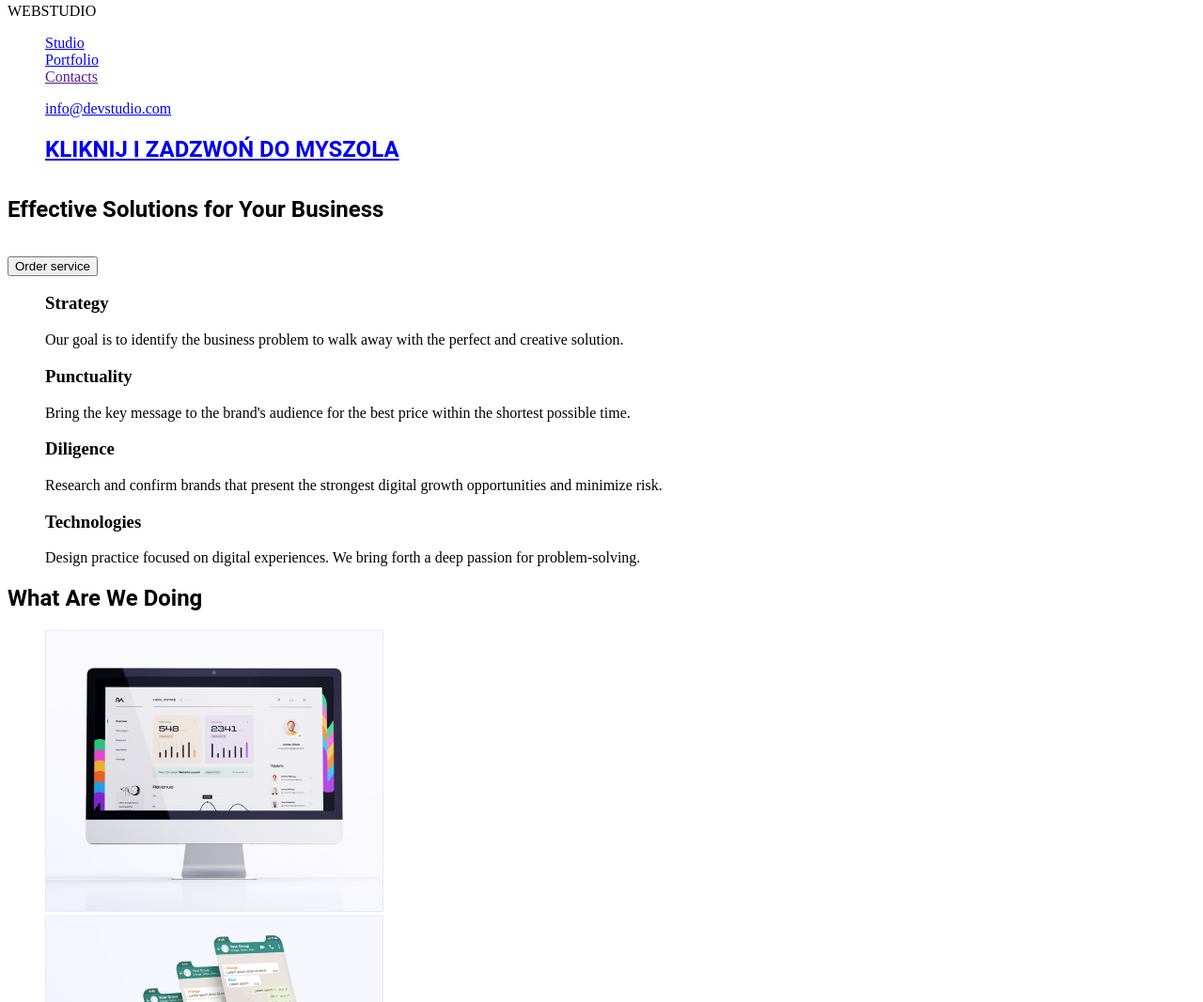
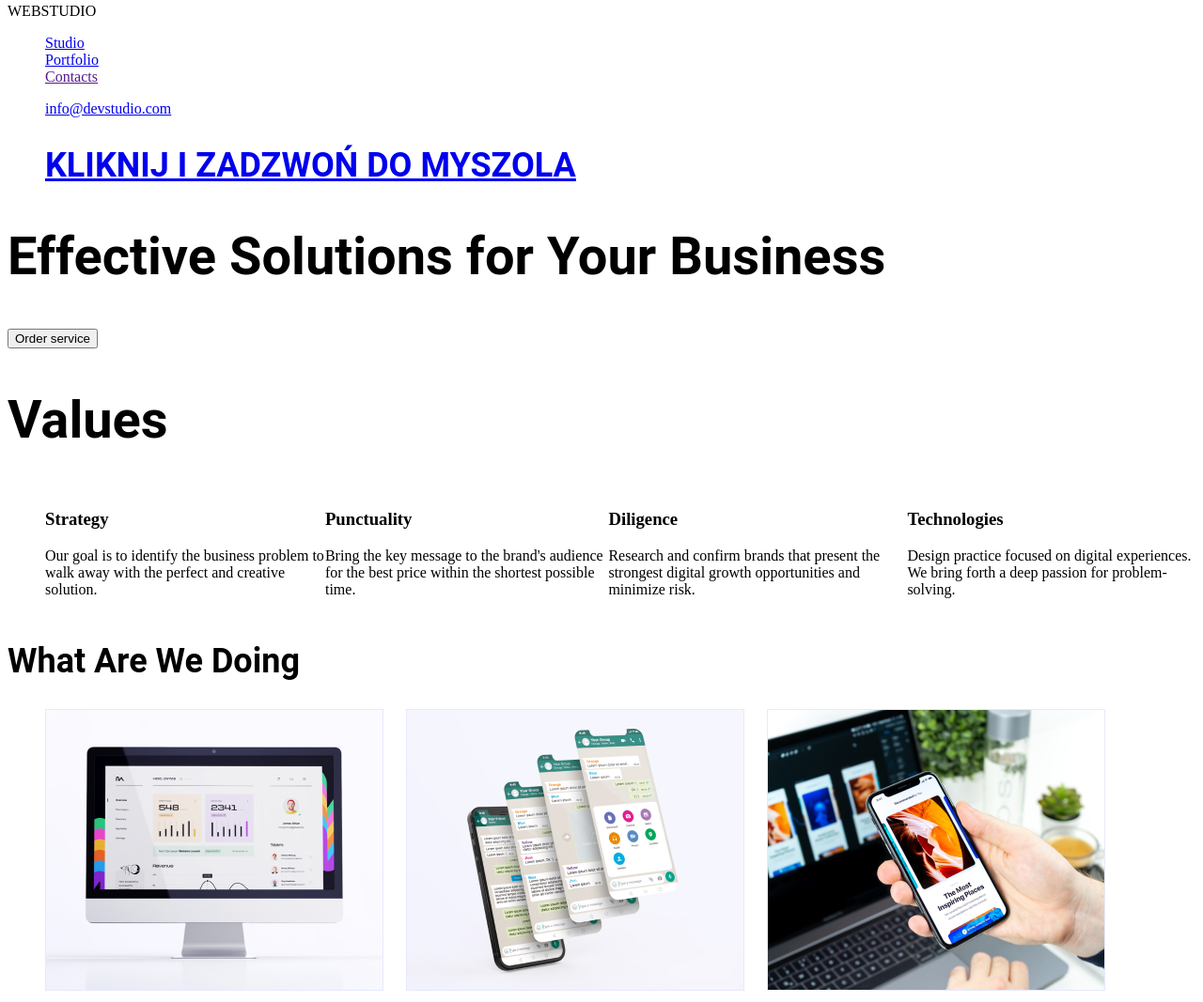
Before and after one commit to giezagieza/webstudio, a plain HTML site: page index.html in a window 1280 px wide. Shown: the part 5-1072 px from the top of the page at 94% size. Drawn offline with Linux system fonts and the light colour scheme.

Commit message:
main changes

```diff
--- a/css/style.css
+++ b/css/style.css
@@ -1,18 +1,36 @@
+:root {
+  --ovarlay-color: #2e2f42;
+}
+
 h1 {
   font-family: Roboto;
-  weight: Bold;
-  size: 56px;
+  font-weight: Bold;
+  font-size: 56px;
   letter-spacing: 2%;
   line-height: 60px;
 }
 
 h2 {
   font-family: Roboto;
-  weight: Bold;
-  size: 36px;
+  font-weight: Bold;
+  font-size: 36px;
   letter-spacing: 2%;
+}
+
+.doing {
+  display: flex;
+  gap: 24px;
 }
 
 .list {
   list-style: none;
 }
+
+.team {
+  display: flex;
+  gap: 24px;
+}
+
+.values-list {
+  display: flex;
+}
--- a/index.html
+++ b/index.html
@@ -28,7 +28,8 @@
         <button type="button">Order service</button>
       </section>
       <section>
-        <ul class="list">
+        <h1>Values</h1>
+        <ul class="list values-list">
           <li>
             <h3>Strategy</h3>
             <p>
@@ -61,7 +62,7 @@
       </section>
       <section>
         <h2>What Are We Doing</h2>
-        <ul class="list">
+        <ul class="list doing">
           <li><img src="./images/imac.jpg" alt="" /></li>
           <li><img src="./images/smartphone.jpg" alt="" /></li>
           <li><img src="./images/smartphonepc.jpg" alt="" /></li>
@@ -69,7 +70,7 @@
       </section>
       <section>
         <h2>Our Team</h2>
-        <ul class="list">
+        <ul class="list team">
           <li>
             <img src="./images/markguerro.jpg" alt="" />
             <h3>Mark Guerrero</h3>
```
